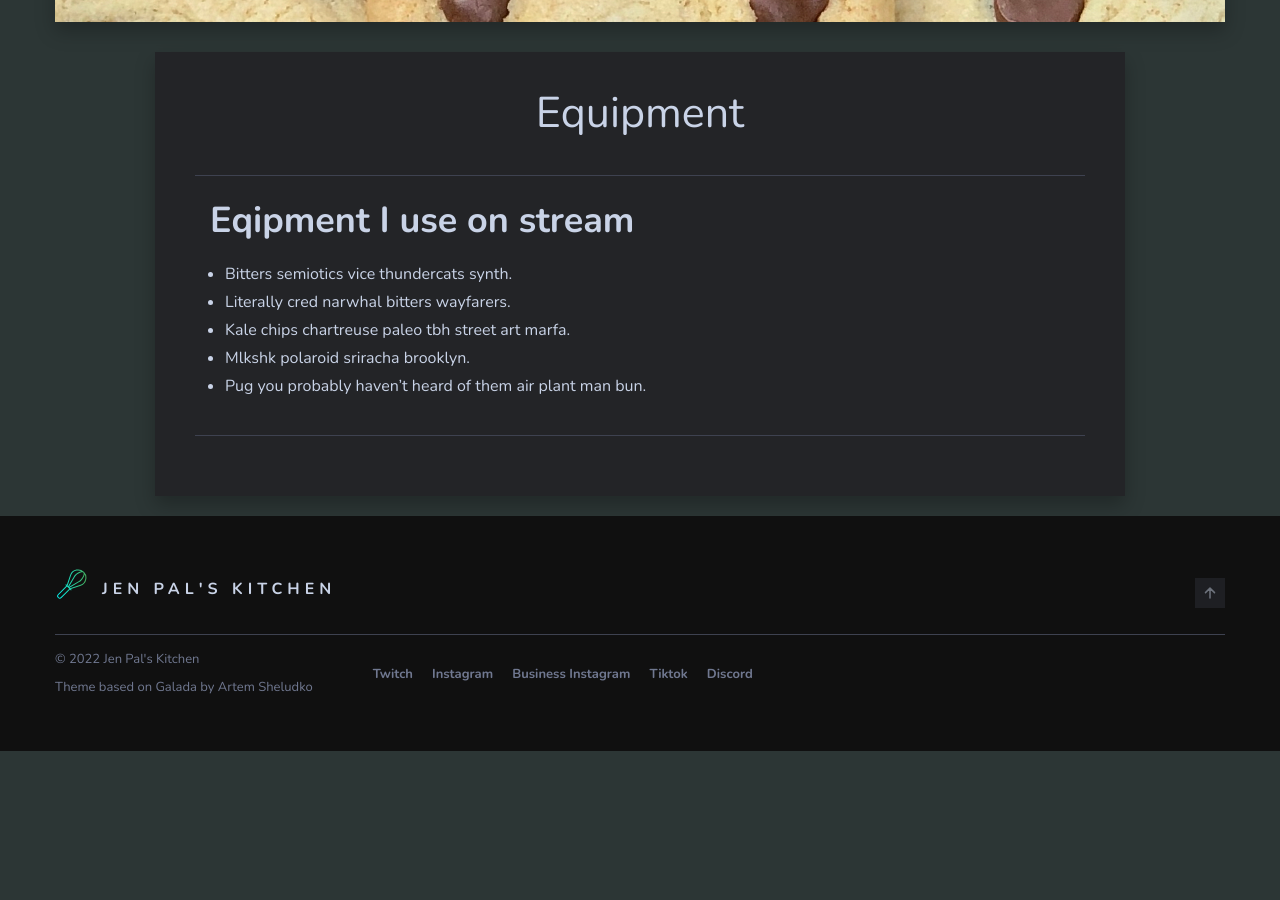
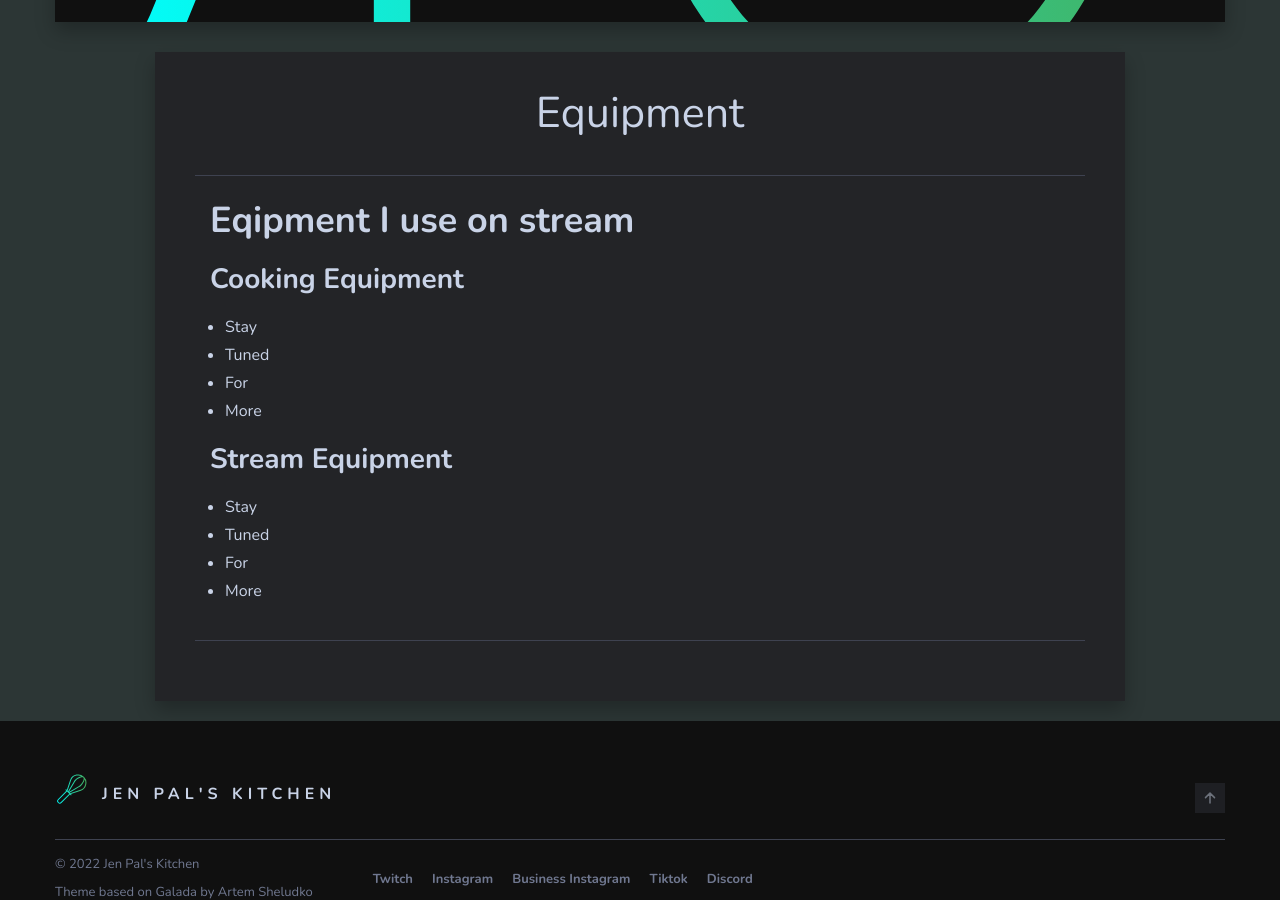
Before and after one commit to JenPalsKitchen/JenPalsKitchen.github.io, a Jekyll site: the page built from _pages/equipment.md, in a window 1280 px wide and 900 px high, scrolled down 673 px. Built offline with Jekyll 4.4.1, drawn with Linux system fonts in a browser that asks for light colours; before the commit the page ends 1424 px from its top, so only the background shows below that.

```diff
--- a/_config.yml
+++ b/_config.yml
@@ -48,7 +48,7 @@ google-analytics: # Add your identifier. For example UA-99631805-1.
 #-------------------------------
 # Build settings
 markdown: kramdown
-permalink: ':title/'
+# permalink: ':title/'
 plugins:
   - jekyll-paginate
   - jekyll-sitemap
--- a/_pages/equipment.md
+++ b/_pages/equipment.md
@@ -1,15 +1,19 @@
 ---
 title: Equipment
 icon: img/mixer-gradient.svg
-image: cookies.jpg
+image: mixer-gradient.svg
 permalink: /equipment/
 ---
 # Eqipment I use on stream
-{: .center }
 
+## Cooking Equipment
+* Stay
+* Tuned
+* For
+* More
 
-* Bitters semiotics vice thundercats synth.
-* Literally cred narwhal bitters wayfarers.
-* Kale chips chartreuse paleo tbh street art marfa.
-* Mlkshk polaroid sriracha brooklyn.
-* Pug you probably haven't heard of them air plant man bun.
+## Stream Equipment
+* Stay
+* Tuned
+* For
+* More
```
Also changed, not shown: _posts/2022-01-30-welcome-to-jen-pals-new-home.md (added, +10 -0 lines), _posts/2022-01-31-welcome-to-jen-pals-new-home.md (deleted, +0 -26 lines), _posts/recipies/2022-01-29-Hot-Buttered-Rum-Mocktail.md (added, +23 -0 lines).
